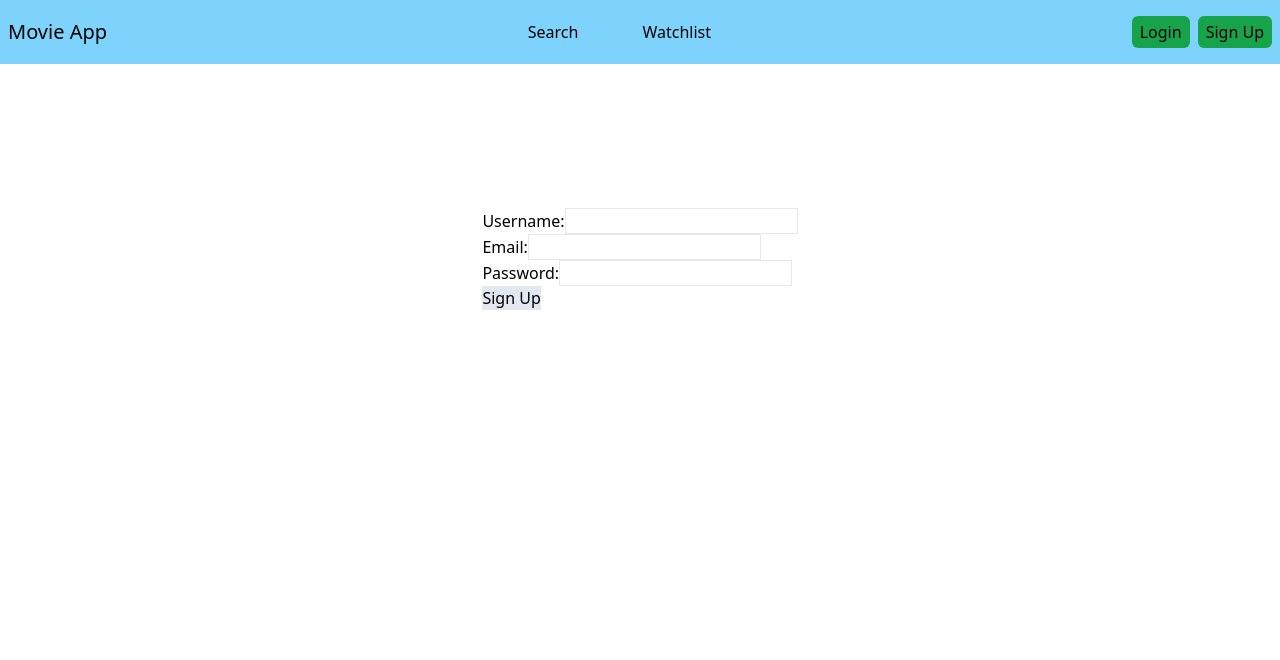
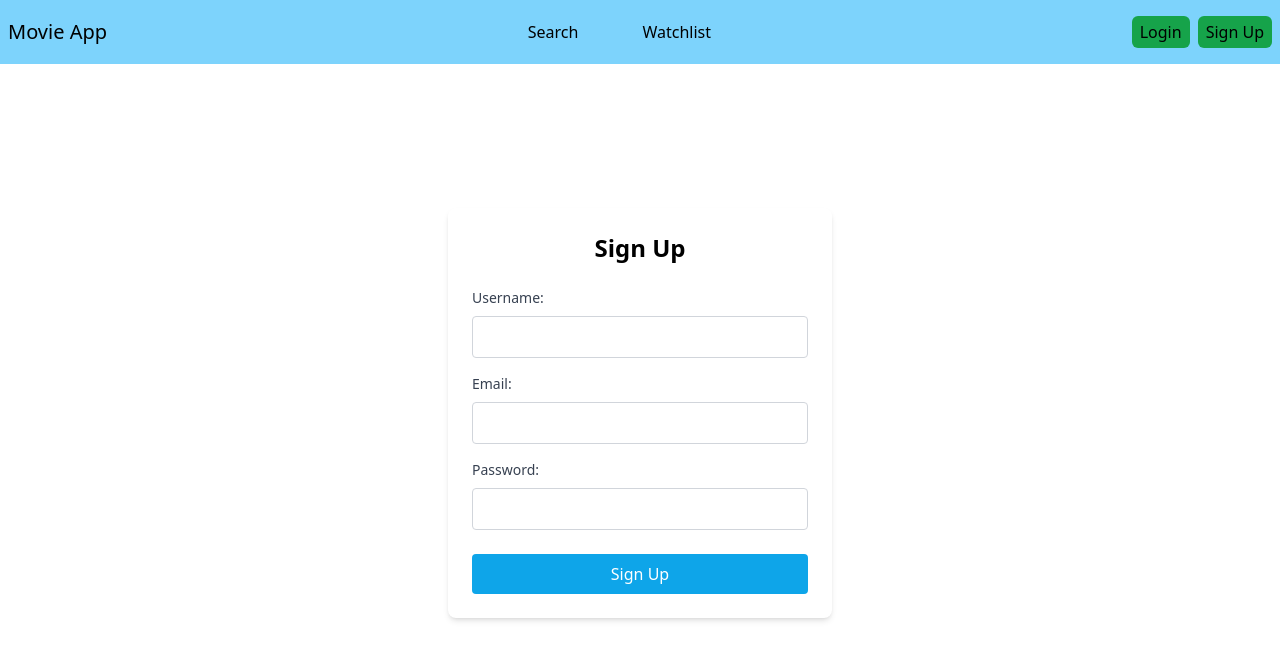
Before and after one commit to oguzhanyz/movie-app-frontend, a React (Vite) app: page /signup in a window 1280 px wide. Shown: the top 660 px of the page. Built offline with nearby package versions, Linux system fonts and the light colour scheme.

Commit message:
feat: enhance styling and layout of Login and SignUp forms for improved user experience

```diff
--- a/src/pages/Login.jsx
+++ b/src/pages/Login.jsx
@@ -37,21 +37,46 @@ export default function Login() {
   return (
     <>
       <div className="mt-36 flex justify-center">
-        <form onSubmit={handleLogin}>
-          <div>
-            <label htmlFor="email">Email:</label>
-            <input type="email" id="email" className="border-[1px]" />
+        <form
+          onSubmit={handleLogin}
+          className="w-full max-w-sm rounded-lg bg-white p-6 shadow-md"
+        >
+          <h2 className="mb-6 text-center text-2xl font-semibold">Login</h2>
+          <div className="mb-4">
+            <label
+              htmlFor="email"
+              className="mb-2 block text-sm font-medium text-gray-700"
+            >
+              Email:
+            </label>
+            <input
+              type="email"
+              id="email"
+              className="w-full rounded border border-gray-300 p-2 focus:outline-none focus:ring-2 focus:ring-sky-400"
+            />
           </div>
-          <div>
-            <label htmlFor="password">Password:</label>
-            <input type="password" id="password" className="border-[1px]" />
+          <div className="mb-6">
+            <label
+              htmlFor="password"
+              className="mb-2 block text-sm font-medium text-gray-700"
+            >
+              Password:
+            </label>
+            <input
+              type="password"
+              id="password"
+              className="w-full rounded border border-gray-300 p-2 focus:outline-none focus:ring-2 focus:ring-sky-400"
+            />
           </div>
-          <button type="submit" className="bg-slate-200">
+          <button
+            type="submit"
+            className="w-full rounded bg-sky-500 py-2 text-white hover:bg-sky-600 focus:outline-none focus:ring-2 focus:ring-sky-400 active:bg-sky-700"
+          >
             Log in
           </button>
         </form>
       </div>
-      {error && <div className="text-center text-red-600">{error}</div>}
+      {error && <div className="mt-4 text-center text-red-600">{error}</div>}
     </>
   );
 }
--- a/src/pages/SignUp.jsx
+++ b/src/pages/SignUp.jsx
@@ -38,25 +38,59 @@ export default function SignUp() {
   return (
     <>
       <div className="mt-36 flex justify-center">
-        <form onSubmit={handleSignUp}>
-          <div>
-            <label htmlFor="username">Username:</label>
-            <input type="text" id="username" className="border-[1px]" />
+        <form
+          onSubmit={handleSignUp}
+          className="w-full max-w-sm rounded-lg bg-white p-6 shadow-md"
+        >
+          <h2 className="mb-6 text-center text-2xl font-semibold">Sign Up</h2>
+          <div className="mb-4">
+            <label
+              htmlFor="username"
+              className="mb-2 block text-sm font-medium text-gray-700"
+            >
+              Username:
+            </label>
+            <input
+              type="text"
+              id="username"
+              className="w-full rounded border border-gray-300 p-2 focus:outline-none focus:ring-2 focus:ring-sky-400"
+            />
           </div>
-          <div>
-            <label htmlFor="email">Email:</label>
-            <input type="email" id="email" className="border-[1px]" />
+          <div className="mb-4">
+            <label
+              htmlFor="email"
+              className="mb-2 block text-sm font-medium text-gray-700"
+            >
+              Email:
+            </label>
+            <input
+              type="email"
+              id="email"
+              className="w-full rounded border border-gray-300 p-2 focus:outline-none focus:ring-2 focus:ring-sky-400"
+            />
           </div>
-          <div>
-            <label htmlFor="password">Password:</label>
-            <input type="password" id="password" className="border-[1px]" />
+          <div className="mb-6">
+            <label
+              htmlFor="password"
+              className="mb-2 block text-sm font-medium text-gray-700"
+            >
+              Password:
+            </label>
+            <input
+              type="password"
+              id="password"
+              className="w-full rounded border border-gray-300 p-2 focus:outline-none focus:ring-2 focus:ring-sky-400"
+            />
           </div>
-          <button type="submit" className="bg-slate-200">
+          <button
+            type="submit"
+            className="w-full rounded bg-sky-500 py-2 text-white hover:bg-sky-600 focus:outline-none focus:ring-2 focus:ring-sky-400 active:bg-sky-700"
+          >
             Sign Up
           </button>
         </form>
       </div>
-      {error && <div className="text-center text-red-600">{error}</div>}
+      {error && <div className="mt-4 text-center text-red-600">{error}</div>}
     </>
   );
 }
```
